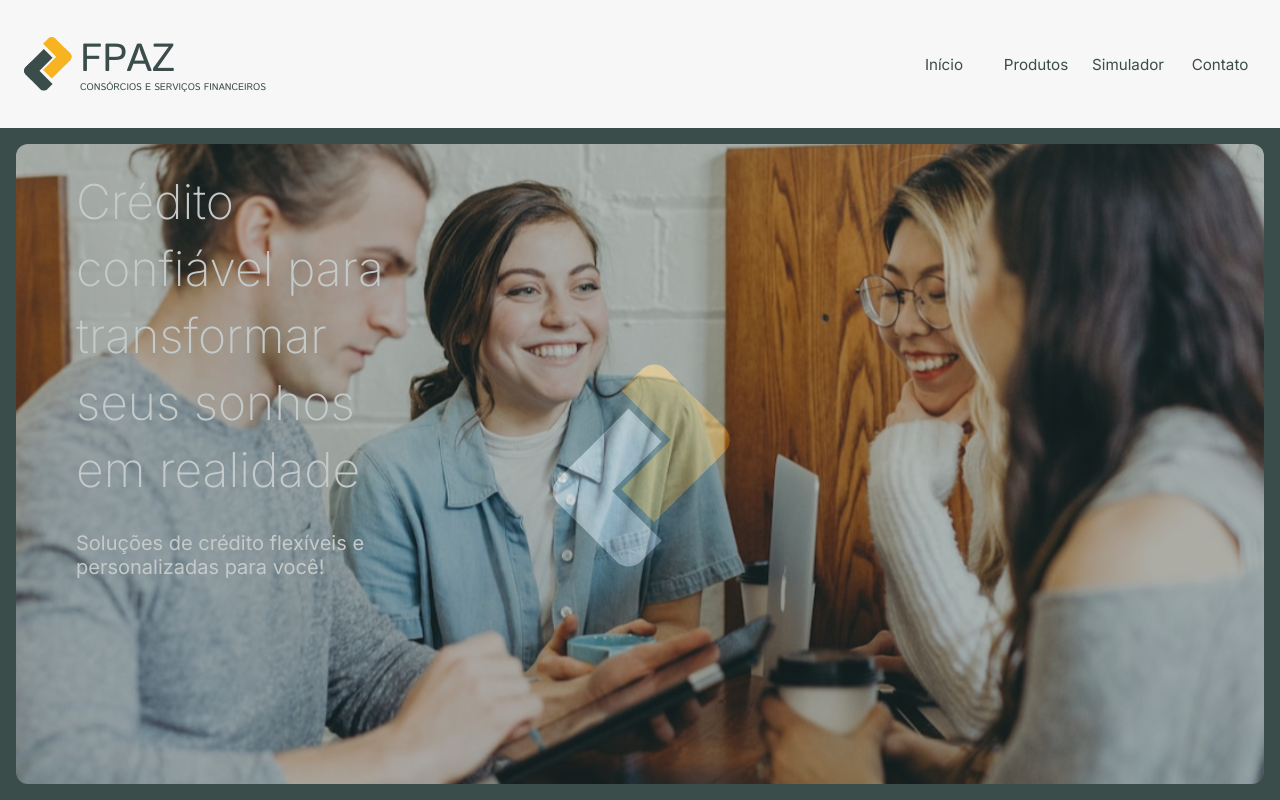
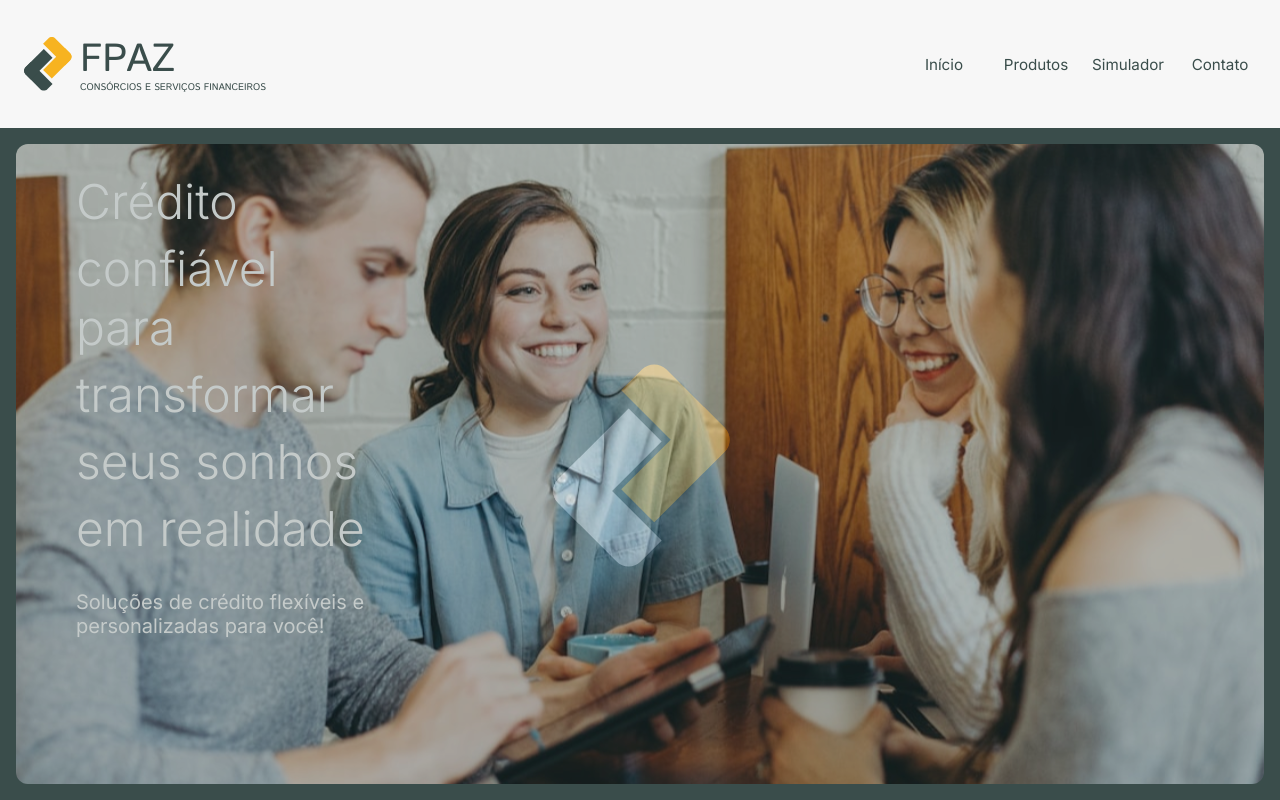
Before and after one commit to pedrovisani/landing-page-fpaz, a React (Vite) app: page / in a window 1280 px wide. Shown: the top 800 px of the page. Built offline with nearby package versions, Linux system fonts and the light colour scheme.

Commit message:
alteracao font weight home title 300

```diff
--- a/src/sections/Home/Home.module.css
+++ b/src/sections/Home/Home.module.css
@@ -19,7 +19,7 @@
 
 .home-title {
   color: var(--white);
-  font-weight: 200;
+  font-weight: 300;
   font-size: 3rem;
   width: fit-content;
   padding: 4px;
```
